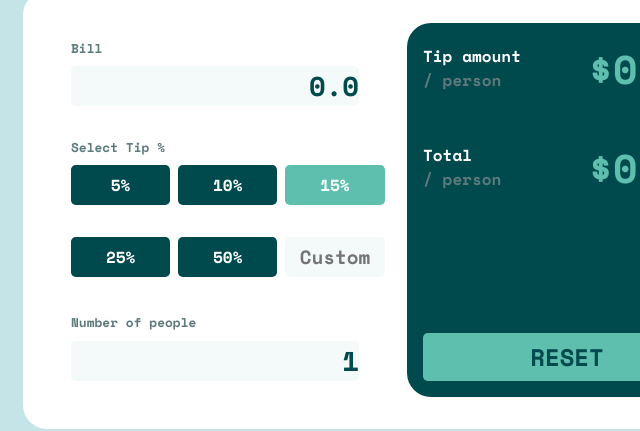
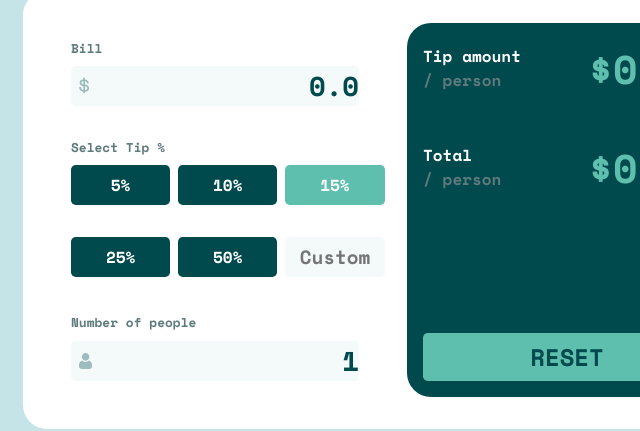
Before and after one commit to MirMurr/tip_calculator, a plain HTML site: page index.html in a window 1280 px wide. Shown: the part 186-617 px from the top of the page, 249-889 px from the left. Drawn offline with nearby package versions, Linux system fonts and the light colour scheme; files whose address does not match are found by name; a web font is replaced by a local one.

Commit message:
Update style.css

```diff
--- a/style.css
+++ b/style.css
@@ -107,12 +107,12 @@ label {
 /*TIPS CONTAINER END*/
 
 #bill {
-    background-image: url(./images/icon-dollar.svg);
+    background-image: url(./icon-dollar.svg);
 
 }
 
 #num-of-people {
-    background-image: url(./images/icon-person.svg);
+    background-image: url(./icon-person.svg);
     margin-top: 0.5rem;
 }
 
```
